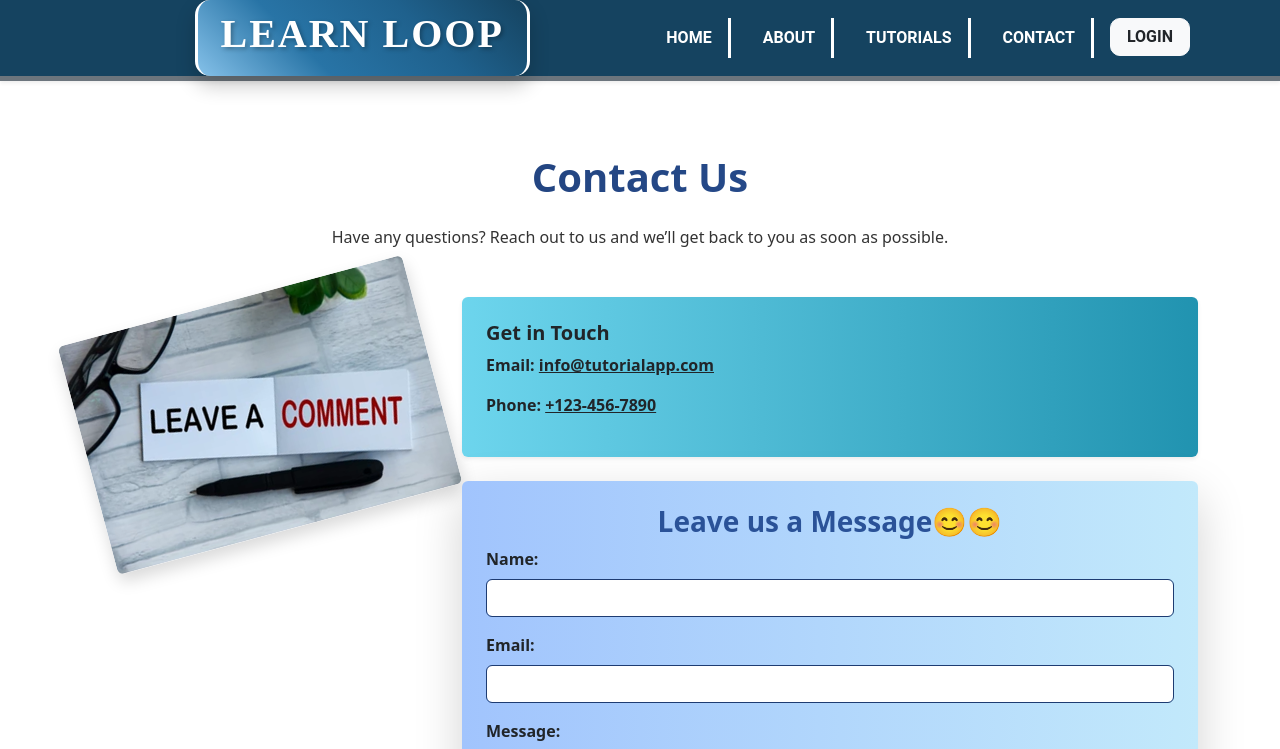
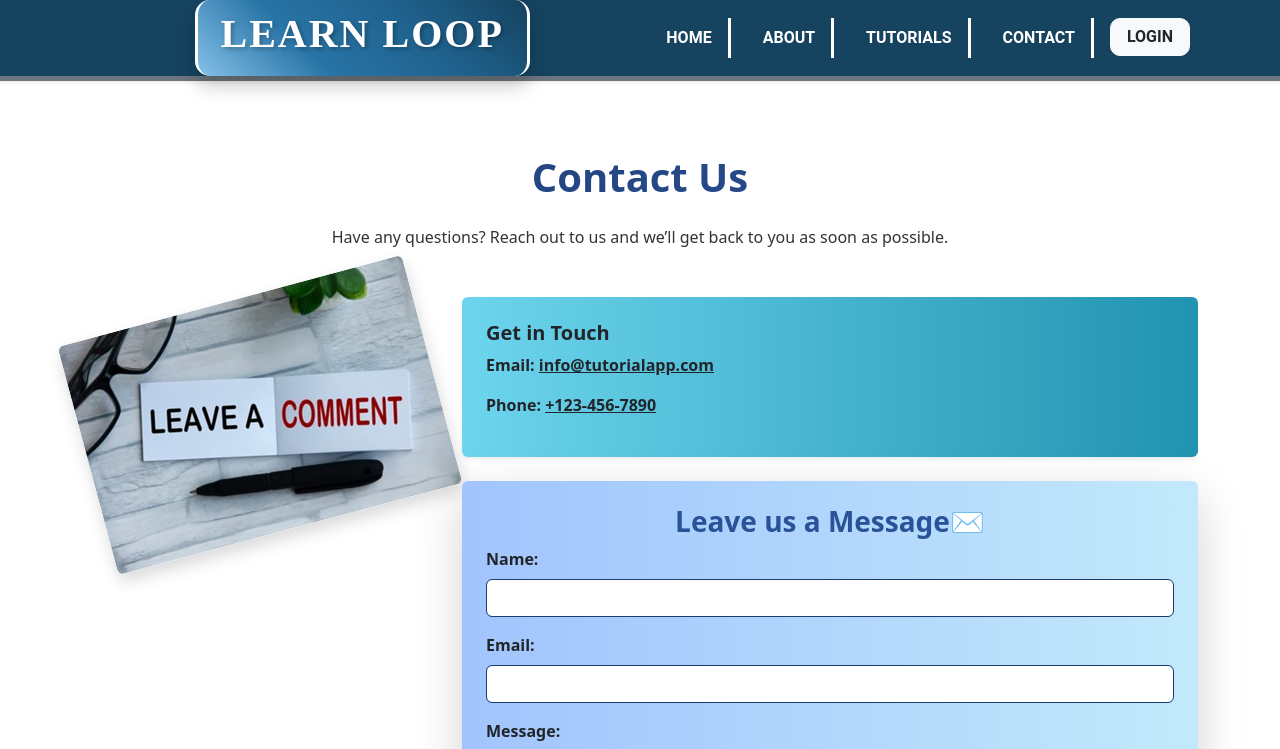
Before and after one commit to Ijaas-Fathi/Frontend, a React (Vite) app: page /contact in a window 1280 px wide. Shown: the top 749 px of the page. Built offline with nearby package versions, Linux system fonts and the light colour scheme.

Commit message:
Changed emoji in contact page

```diff
--- a/src/Pages/Contact.jsx
+++ b/src/Pages/Contact.jsx
@@ -92,7 +92,7 @@ const Contact = () => {
               className="text-center"
               style={{ color: "#2a5298", fontWeight: "bold" }}
             >
-              Leave us a Message😊😊
+              Leave us a Message✉️
             </h3>
             <form onSubmit={handleSubmit}>
               <div className="form-group">
```
